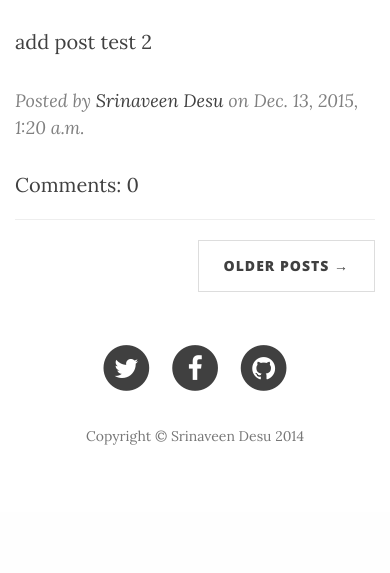
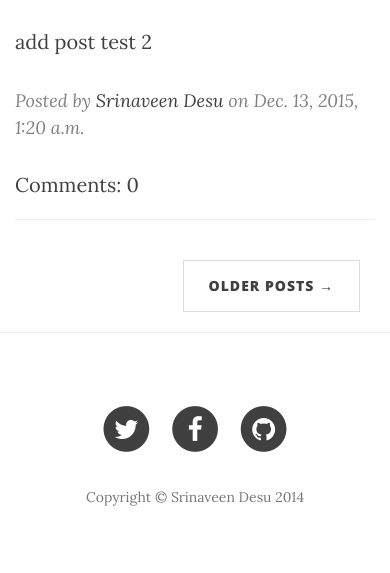
Before and after one commit to srinaveendesu/learning_django, a Django app: page /blog/ in a window 390 px wide. Shown: the part 1626-2199 px from the top of the page. Before the commit the page ends 2071 px from the top, so only its background shows below. Run offline with Django 3.2, Linux system fonts and the light colour scheme; data comes from the database, SQL or seed files in the repository; both versions use the stored data as it was after the commit; some libraries are stand-ins or nearby versions.

Commit message:
modified older posts column and login and logout URL corrected

```diff
--- a/melaongo/templates/blog/base.html
+++ b/melaongo/templates/blog/base.html
@@ -114,15 +114,11 @@
             {% endblock %}
                 </div>
 
-                <!-- Pager -->
-                <ul class="pager">
-                    <li class="next">
-                        <a href="#">Older Posts &rarr;</a>
-                    </li>
-                </ul>
             </div>
         </div>
     </div>
+
+	<hr>
 
 	    <!-- Footer -->
     <footer>
--- a/melaongo/templates/blog/post_list.html
+++ b/melaongo/templates/blog/post_list.html
@@ -13,4 +13,21 @@
 					<hr>
 					{% endfor %}
 
+
+    <!-- Comment section -->
+    <div class="container">
+        <div class="row">
+            <div class="col-lg-8 col-lg-offset-2 col-md-10 col-md-offset-1">
+
+
+                <!-- Pager -->
+                <ul class="pager">
+                    <li class="next">
+                        <a href="#">Older Posts &rarr;</a>
+                    </li>
+                </ul>
+            </div>
+        </div>
+    </div>
+
 {% endblock content %}
--- a/mysite/settings.py
+++ b/mysite/settings.py
@@ -104,4 +104,4 @@ USE_TZ = True
 
 STATIC_URL = '/static/'
 STATIC_ROOT = os.path.join(BASE_DIR, 'static')
-LOGIN_REDIRECT_URL = '/'
+LOGIN_REDIRECT_URL = '/blog'
--- a/mysite/urls.py
+++ b/mysite/urls.py
@@ -19,6 +19,6 @@ from django.contrib import admin
 urlpatterns = [
     url(r'^admin/', include(admin.site.urls)),
     url(r'^blog/accounts/login/$', 'django.contrib.auth.views.login'),
-    url(r'^blog/accounts/logout/$', 'django.contrib.auth.views.logout', {'next_page': '/'}),
+    url(r'^blog/accounts/logout/$', 'django.contrib.auth.views.logout', {'next_page': '/blog'}),
     url(r'', include('melaongo.urls')),
 ]
```
Also changed, not shown: db.sqlite3, 2 other files.
